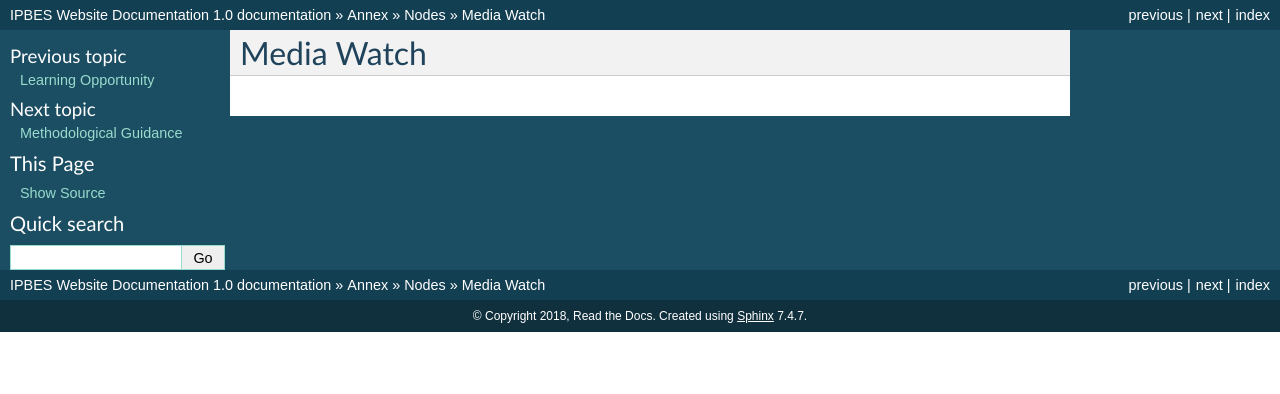
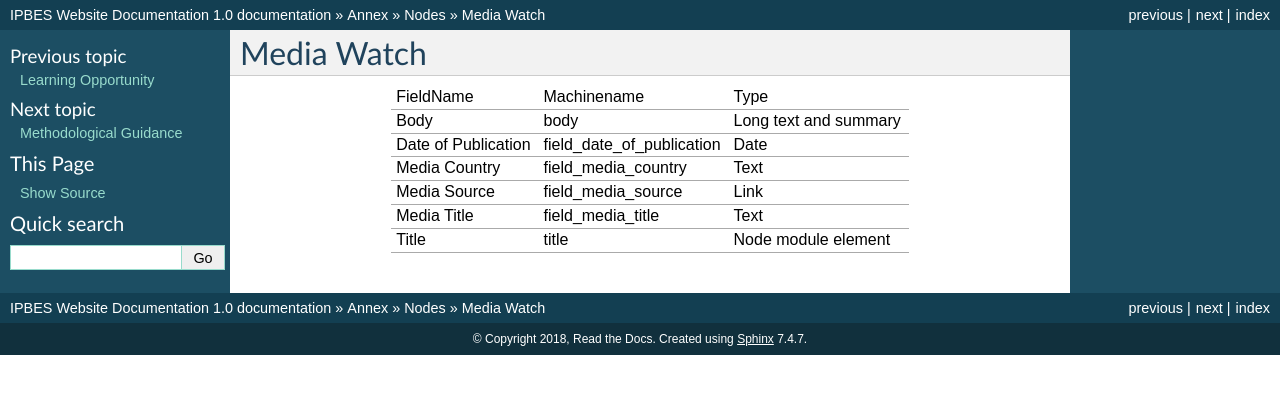
Before and after one commit to ipbes/ipbeswebdocs, a Sphinx documentation site: the page built from docs/annex/nodes/media-watch.rst, in a window 1280 px wide. Shown: the top 394 px of the page. Built offline with Sphinx 7.4.7, drawn with Linux system fonts in a browser that asks for light colours; pages that are not in the unit, such as notebooks, are missing from menus.

Commit message:
Update media-watch.rst

```diff
--- a/docs/annex/nodes/media-watch.rst
+++ b/docs/annex/nodes/media-watch.rst
@@ -1,2 +1,17 @@
 Media Watch
 ===========
++---------------------+---------------------------+-----------------------+
+| FieldName           | Machinename               | Type                  |
++---------------------+---------------------------+-----------------------+
+| Body                | body                      | Long text and summary |
++---------------------+---------------------------+-----------------------+
+| Date of Publication | field_date_of_publication | Date                  |
++---------------------+---------------------------+-----------------------+
+| Media Country       | field_media_country       | Text                  |
++---------------------+---------------------------+-----------------------+
+| Media Source        | field_media_source        | Link                  |
++---------------------+---------------------------+-----------------------+
+| Media Title         | field_media_title         | Text                  |
++---------------------+---------------------------+-----------------------+
+| Title               | title                     | Node module element   |
++---------------------+---------------------------+-----------------------+
```
